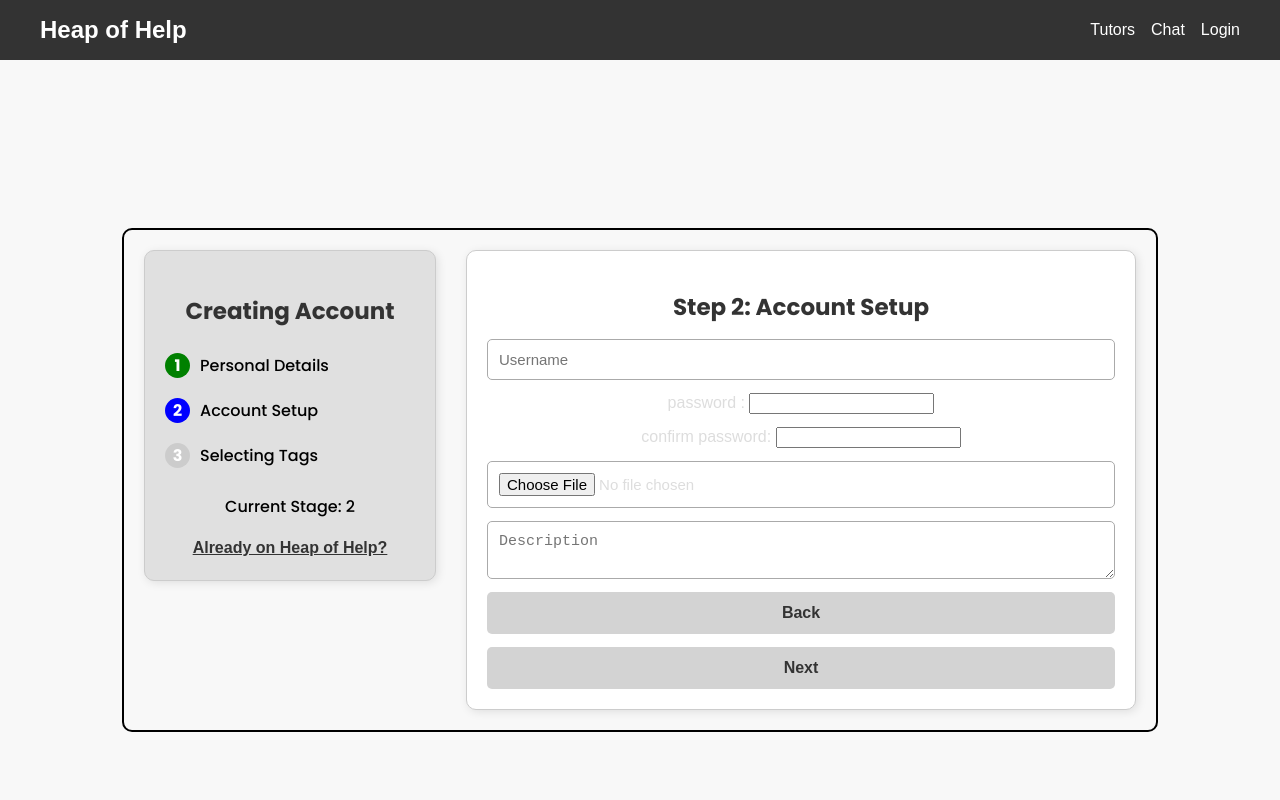
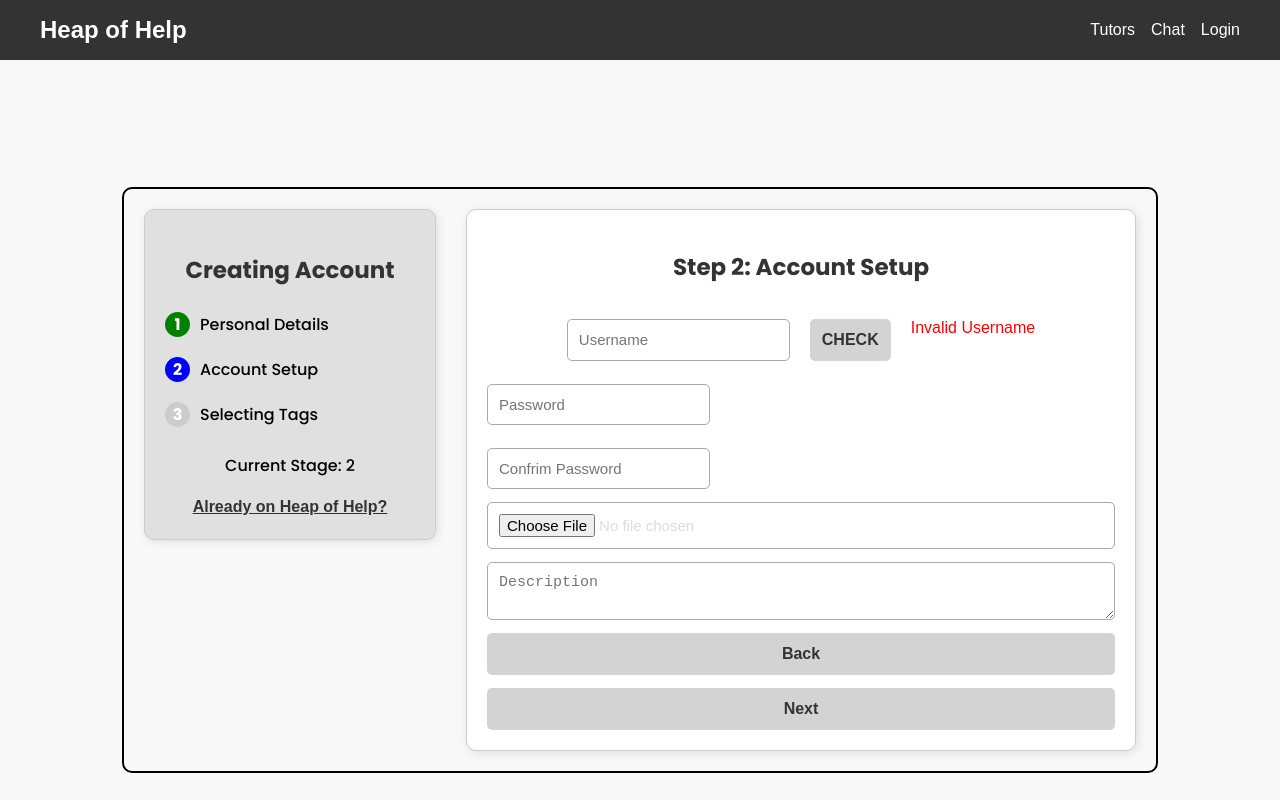
Before and after one commit to VladBagat/Heap-of-Help, a SvelteKit app: page /registration in a window 1280 px wide. Both pictures are taken after a click on the button "Next". Shown: the top 800 px of the page. Built offline with nearby package versions, Linux system fonts and the light colour scheme; no server answers.

Commit message:
validation

```diff
--- a/src/routes/registration/+page.svelte
+++ b/src/routes/registration/+page.svelte
@@ -27,14 +27,23 @@
       }
     }
 
-    function pw_check() {
-      if (document.getElementById('password').value ==
-        document.getElementById('confirm_password').value) {
-        document.getElementById('message').style.color = 'green';
-        document.getElementById('message').innerHTML = 'matching';
+    function pw_length_check() {
+      if (password.length >= 7) {
+        document.getElementById('pw_length_message').style.color = 'green';
+        document.getElementById('pw_length_message').innerHTML = 'Good';
       } else {
-        document.getElementById('message').style.color = 'red';
-        document.getElementById('message').innerHTML = 'not matching';
+        document.getElementById('pw_length_message').style.color = 'red';
+        document.getElementById('pw_length_message').innerHTML = 'At least 8 characters';
+      }
+    }
+
+	function pw_match_check() {
+      if (password == confirm_password) {
+        document.getElementById('pw_match_message').style.color = 'green';
+        document.getElementById('pw_match_message').innerHTML = 'matching';
+      } else {
+        document.getElementById('pw_match_message').style.color = 'red';
+        document.getElementById('pw_match_message').innerHTML = 'not matching';
       }
     }
 
@@ -140,6 +149,39 @@
     }
 
 
+	let username_validation = $state(false);
+
+    async function valid_username() {
+      if (username.trim() == "") {
+        username_validation = false;
+      } else if (username_validation){
+        username_validation = false;
+      } else {
+        const payload = {username: username};
+        console.log(payload)
+
+        const res = await fetch('api/validate_username', {
+          method: 'POST',
+          credentials: 'include',
+          headers: {
+            'Content-Type': 'application/json',
+          },
+          body: JSON.stringify(payload),
+        });
+
+        const json = await res.json();
+
+        console.log(json)
+
+        if (json[0].success) {
+          username_validation = true;
+        } else {
+          username_validation = false;
+        }
+      }
+    }
+
+
 </script>
 
   <div id="registration">
@@ -190,23 +232,26 @@
         {#if currentStage === 2}
           <h2>Step 2: Account Setup</h2>
           <form>
-            <input class="element" type="text" bind:value={username} placeholder="Username" />
-            <div id="pass-inp" type= "text">
-              <!-- <Password class="element" id="password" bind:value={password}/>
-              <Password class="element" id="confirm_password" bind:value={confirm_password}/> -->
-              <label>password :
-                <input name="password" id="password" type="password" bind:value={password} onkeyup={pw_check} />
-              </label>
-              <label>confirm password:
-                <input type="password" name="confirm_password" id="confirm_password" bind:value={confirm_password} onkeyup={pw_check} />
-                <span id='message'></span>
-              </label>
+            <div id="username">
+              {#if username_validation}
+                <input id="username_in" class="element" type="text" bind:value={username} placeholder="Username" readonly/>
+                <button id="valid_username" type="button" onclick={valid_username}>Change</button>
+                <span id="username_message" style="color:green;">Valid Username</span>
+              {:else}
+                <input id="username_in" class="element" type="text" bind:value={username} placeholder="Username" />
+                <button id="valid_username" type="button" onclick={valid_username}>CHECK</button>
+                <span id="username_message" style="color:red;">Invalid Username</span>
+              {/if}
+            </div>
+            <div id="password" type= "text">
+                <input class="element" name="password" id="password_in" type="password" placeholder="Password" bind:value={password} onkeydown={pw_length_check} onkeyup={(pw_match_check)} />
+				        <span id='pw_length_message'></span>
+			      </div>
+			      <div id="password">
+                <input class="element" type="password" name="confirm_password" id="confirm_password" placeholder="Confrim Password" bind:value={confirm_password} onkeyup={pw_match_check} />
+                <span id='pw_match_message'></span>
             </div>
             <input class="element" type="file" id="profile-pic" accept="image/*" onchange={handle_profile_img}/>
-            {#if base64Image}
-                <p>Preview:</p>
-                <img src={base64Image} alt="Uploaded Image" width="100" />
-            {/if}
             <textarea class="element" bind:value={description} placeholder="Description"></textarea>
             <button type="button" onclick={previousStage}>Back</button>
             <button type="button" onclick={nextStage}>Next</button>
@@ -315,11 +360,28 @@
       box-shadow: 2px 2px 10px rgba(0, 0, 0, 0.1);
     }
 
-    #pass-inp {
+    #username {
       display: flex;
-      flex-direction: column;
-      gap: 13px;
-      width: 100%;
+      justify-content: center;
+      gap: 20px;
+      flex-wrap: wrap;
+      margin-top: 20px;
+    }
+
+    #username_in {
+      max-width: 550px;
+    }
+
+    #valid_username {
+      max-width: 100px;
+    }
+
+    #password {
+		display: flex;
+      	align-items: center;
+      	gap: 20px;
+      	flex-wrap: wrap;
+      	margin-top: 10px;
     }
 
     form {
```
